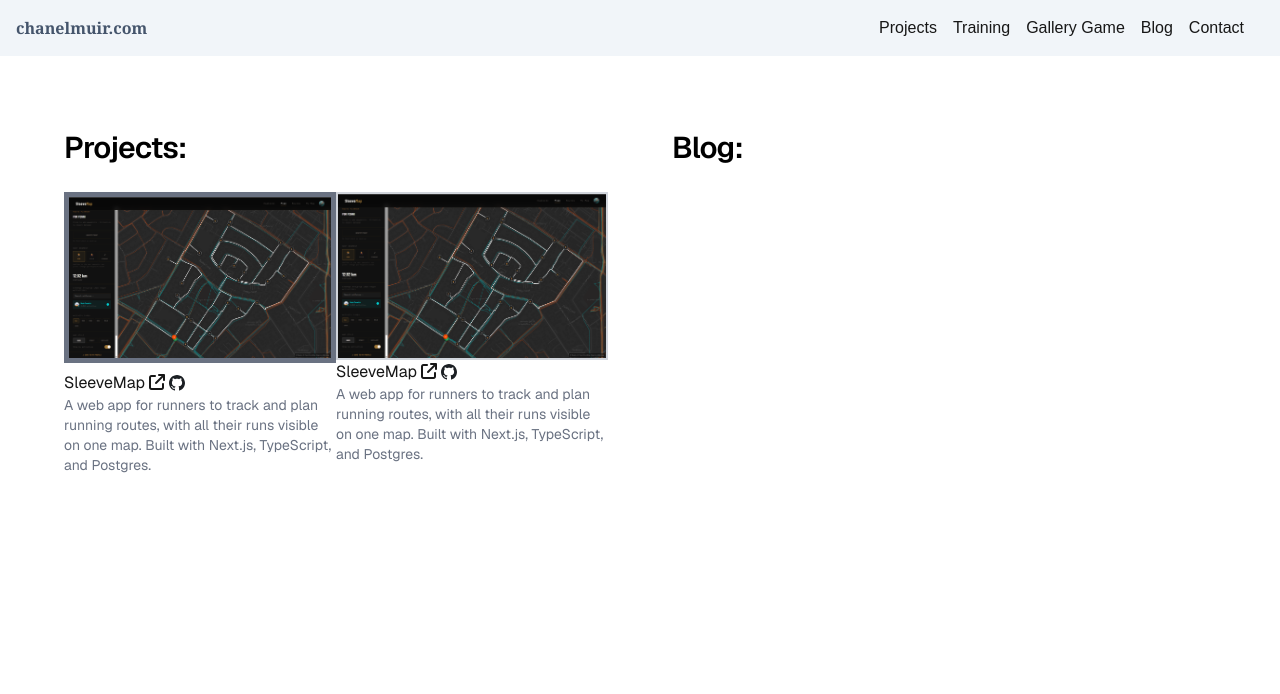
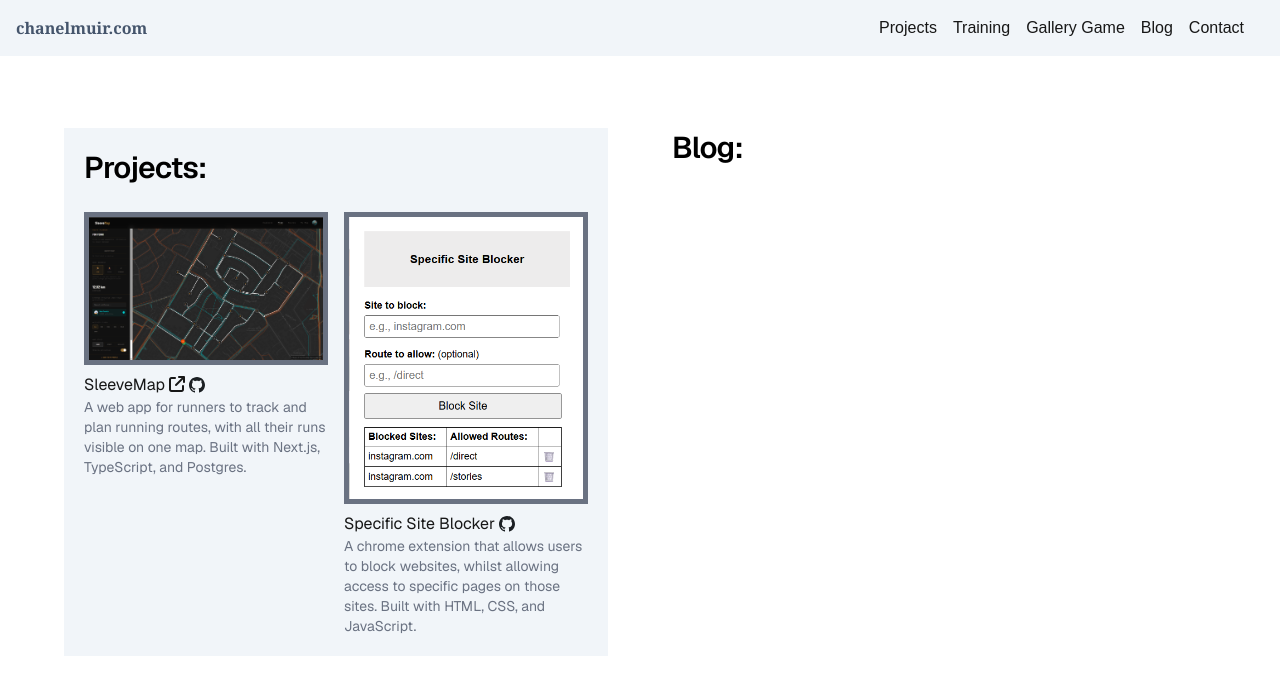
Before and after one commit to Chanelmuir/Personal-Site, a Next.js app: page / in a window 1280 px wide. Shown: the top 694 px of the page. Built offline with nearby package versions, Linux system fonts and the light colour scheme.

Commit message:
Test publishing on vercel

```diff
--- a/app/page.tsx
+++ b/app/page.tsx
@@ -6,11 +6,11 @@ export default function Home() {
       <main className="flex w-full flex-col items-center justify-between py-32 px-16 bg-white dark:bg-black sm:items-start">
         <div className="grid gap-16 sm:grid-cols-2">
           {/* Projects */}
-          <div className="flex flex-col items-center gap-6 text-center sm:items-start sm:text-left">
+          <div className="flex flex-col items-center gap-6 text-center sm:items-start sm:text-left bg-slate-100 p-5">
             <h1 className="max-w-xs text-3xl font-semibold leading-10 tracking-tight text-black dark:text-zinc-50">
               Projects:
             </h1>
-            <div className="grid sm:grid-cols-2">
+            <div className="grid sm:grid-cols-2 gap-4">
               <div>
                 <Image src="/sleevemap_ss.png" alt="SleeveMap" width={300} height={200} className="border-5 border-gray-500" />
                 <span className="flex items-left items-center mt-2">
@@ -25,16 +25,13 @@ export default function Home() {
                 </p>
               </div>
               <div>
-                <Image src="/sleevemap_ss.png" alt="SleeveMap" width={300} height={200} className="border-2 border-gray-300" />
-                <span className="flex items-left items-center">
-                  <h2>SleeveMap</h2>
-                  <a href="https://sleevemap.chanelmuir.com/" target="_blank" rel="noopener noreferrer" className="pl-1">
-                    <i className="fa-solid fa-arrow-up-right-from-square" />
-                  </a>
-                  <a href="https://github.com/chanelmuir/sleevemap" target="_blank" rel="noopener noreferrer" className="pl-1 pr-0"><Image src="/github_logo.svg" alt="GitHub Icon" width={16} height={16} className="align-middle" /></a>
+                <Image src="/specific_site_blocker.png" alt="Specific Site Blocker" width={300} height={200} className="border-5 border-gray-500" />
+                <span className="flex items-left items-center mt-2">
+                  <h2>Specific Site Blocker</h2>
+                  <a href="https://github.com/Chanelmuir/Selective-Site-Blocker" target="_blank" rel="noopener noreferrer" className="pl-1 pr-0"><Image src="/github_logo.svg" alt="GitHub Icon" width={16} height={16} className="align-middle" /></a>
                 </span>
                 <p className="text-sm text-gray-500">
-                  A web app for runners to track and plan running routes, with all their runs visible on one map. Built with Next.js, TypeScript, and Postgres.
+                  A chrome extension that allows users to block websites, whilst allowing access to specific pages on those sites. Built with HTML, CSS, and JavaScript.
                 </p>
               </div>
             </div>
```
Also changed, not shown: public/specific_site_blocker.png (added).
